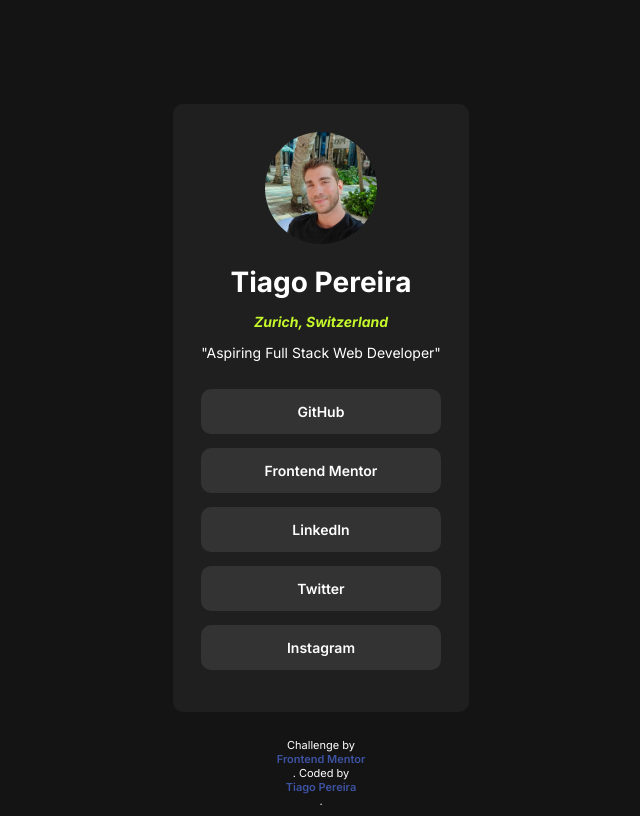
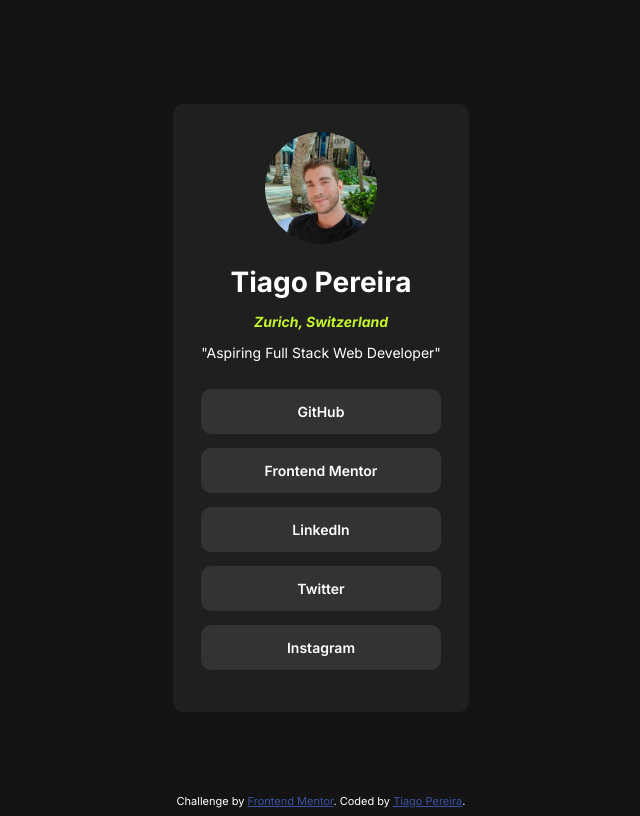
Before and after one commit to BuildAndBreak/social-links-profile-main, a plain HTML site: page index.html in a window 1280 px wide. Shown: the whole page, without its empty margins (319-959 px from the left). Drawn offline with Linux system fonts and the light colour scheme.

Commit message:
Update style.css

```diff
--- a/style.css
+++ b/style.css
@@ -55,7 +55,7 @@ ul {
   padding: 0;
 }
 
-a {
+li a {
   display: block;
   text-decoration: none;
   color: var(--White);
```
